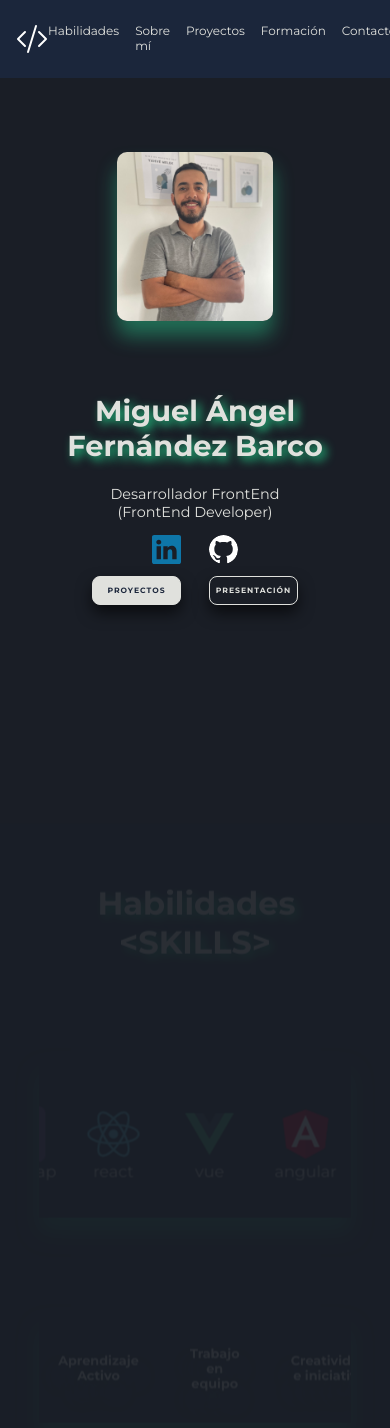
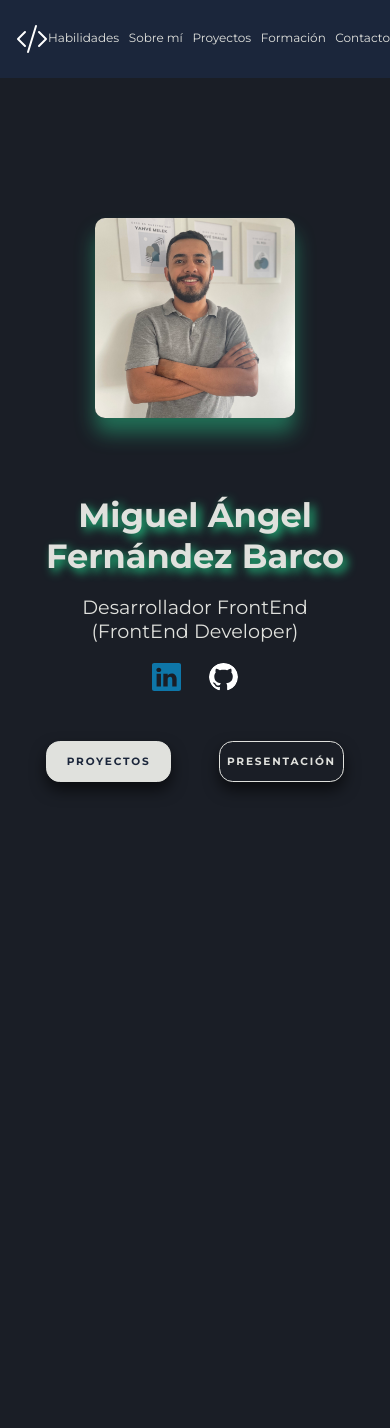
Before and after one commit to miguelfb19/portfolio, a React (Create React App) app: page / in a window 390 px wide. Shown: the top 1428 px of the page. Built offline with nearby package versions, Linux system fonts and the light colour scheme.

Commit message:
responsive design

```diff
--- a/src/assets/css/styles.css
+++ b/src/assets/css/styles.css
@@ -24,7 +24,7 @@
   animation: scroll-reveal linear both;
   -webkit-animation: scroll-reveal linear both;
   animation-timeline: view();
-  animation-range: entry 20% cover 35%;
+  animation-range: entry 30% cover 35%;
   scroll-margin-top: 50vh;
 }
 
@@ -72,12 +72,12 @@ h2 {
   padding: 1em;
   font-size: 0.5em;
   text-transform: uppercase;
-  letter-spacing: 2px;
+  letter-spacing: 2.5px;
   font-weight: 500;
   color: var(--blue1);
   background-color: var(--Gray);
   border: solid 1px var(--Gray);
-  border-radius: 8px;
+  border-radius: 1.3em;
   box-shadow: 0px 8px 15px rgba(0, 0, 0, 0.6);
   transition: all 0.3s ease 0s;
   cursor: pointer;
@@ -94,15 +94,15 @@ h2 {
 }
 
 .btn2 {
-  padding: 1em;
+  padding: 1.3em;
   font-size: 0.5em;
   text-transform: uppercase;
-  letter-spacing: 2px;
+  letter-spacing: 2.5px;
   font-weight: 500;
   color: var(--Gray);
   border: solid 1px var(--Gray);
   background-color: transparent;
-  border-radius: 8px;
+  border-radius: 1.3em;
   box-shadow: 0px 8px 15px rgba(0, 0, 0, 0.6);
   transition: all 0.3s ease 0s;
   cursor: pointer;
@@ -272,31 +272,6 @@ h2 {
   color: var(--textColor);
 }
 
-#email {
-  display: flex;
-  flex-direction: row;
-  justify-content: center;
-}
-
-.copy,
-.send {
-  display: flex;
-  justify-content: center;
-}
-
-.mailButtonIcon:hover {
-  filter: brightness(2);
-}
-
-.buttonsMailContent {
-  display: flex;
-}
-
-.buttonsMailContent a {
-  align-items: center;
-  align-content: center;
-}
-
 #redes {
   display: flex;
   justify-content: center;
@@ -343,15 +318,11 @@ h2 {
 }
 
 .buttons {
-  margin-top: 1em;
-  width: 60%;
-  height: 2em;
+  margin-top: 5em;
+  width: 100%;
   display: flex;
-  justify-content: space-around;
-}
-
-.buttons button {
-  width: 30%;
+  gap: 5em;
+  justify-content: center;
 }
 
 /* ==================================================================== */
@@ -434,7 +405,7 @@ h2 {
   align-items: center;
   list-style-type: none;
   padding: 3em;
-  width: 100%;
+  width: 120%;
 }
 
 .softSkills li {
@@ -447,19 +418,18 @@ h2 {
 /* ==================================================================== */
 
 .aboutMe {
-  height: 70vh;
+  min-height: 100vh;
   width: 65%;
   margin: 0 auto;
   display: flex;
   flex-direction: column;
   justify-content: center;
-  padding: 2em 0 4em 0;
 }
 
 .aboutMe .btn2 {
   margin: 0 auto;
   margin-top: 2em;
-  width: 15%;
+  width: 25%;
 }
 
 /* ==================================================================== */
@@ -495,7 +465,7 @@ h2 {
 }
 
 .card {
-  width: 15em;
+  width: 17em;
   border: solid 2px var(--colorGreen);
   border-radius: 25px;
   box-shadow: 0px 15px 20px rgba(46, 229, 157, 0.4);
@@ -576,7 +546,7 @@ h2 {
   width: 80vw;
   display: flex;
   flex-wrap: wrap;
-  gap: 1em;
+  row-gap: 7em;
   padding: 0;
   align-content: center;
   align-items: center;
@@ -587,8 +557,6 @@ h2 {
 .educationExp .title {
   width: 100vw;
   margin: 0;
-  height: 20%;
-  align-content: center;
 }
 
 .edu,
@@ -599,12 +567,12 @@ h2 {
 .edu {
   color: var(--Gray);
   line-height: 2em;
-  max-height: 40%;
-  overflow-y: auto;
+  max-height:35vh;
+  overflow-y: scroll;
 }
 
 .exp {
-  max-height: 40%;
+  max-height: 35vh;
   overflow-y: auto;
 }
 
@@ -750,13 +718,20 @@ footer {
     }
   }
 
+  .title{
+    font-size: 4em;
+    margin-bottom: 1em;
+  }
+
   .btn2,
   .btn {
-    letter-spacing: 1px;
+    letter-spacing: 1.8px;
+    font-size: 1.1em;
+    padding: 1.2em;
   }
 
   .mainMenu {
-    grid-template-columns: 1fr 2fr;
+    grid-template-columns: 1fr 5fr;
   }
   .mainMenu a {
     font-size: 1.5em;
@@ -767,7 +742,6 @@ footer {
     flex-direction: column-reverse;
     align-items: center;
     justify-content: center;
-    gap: 10em;
   }
 
   .ppalPicture {
@@ -779,16 +753,13 @@ footer {
     margin: 0 auto;
   }
 
+  .initialInfo h3{
+    font-size: 2em;
+  }
+
   .initialInfo .title {
     width: 90%;
-  }
-
-  .textEmail {
-    font-size: 1.5em;
-  }
-
-  .mailButtonIcon {
-    padding: 1em !important;
+    margin-bottom: 0;
   }
 
   .git,
@@ -796,51 +767,73 @@ footer {
     height: 3em;
   }
 
-  .btn,
-  .btn2 {
-    font-size: 0.8em;
-    padding: 1.8em;
+  .softSkills {
+    width: 130%;
+    font-size: 1.3em;
   }
 
-  .skills {
-    height: 80vh;
+  .hardSkills figcaption {
+    font-size: 1.4em;
+}
+
+  .aboutMe p {
+    font-size: 1.7em;
   }
 
-  .softSkills {
-    width: 130%;
+  .aboutMe .btn2{
+    width: 50%;
   }
 
-  .aboutMe p {
+  .projects{
+    gap: 4em;
+  }
+
+  .card p {
+    font-size: 1.2em;
+  }
+
+  .card h4{
     font-size: 1.5em;
   }
 
-  .card p {
-    font-size: 1.15em;
+  .projectsLink a {
+    font-size: 2em;
   }
 
-  .educationExp h2 {
+  .educationExp {
+    min-width: 100vw;
+    max-height: 90vh;
+  }
+
+  .exp h2 {
+    font-size: 1.7em;
+  }
+
+  .exp p{
     font-size: 1.4em;
   }
 
-  .educationExp .title {
-    margin-bottom: 1em;
-  }
-
-  .educationExp {
-    width: 100vw;
-    height: 90vh;
-    gap: 1em;
+  .edu {
+    font-size: 1.4em;
   }
 
   .edu,
   .exp {
-    width: 45vw;
+    width: 47vw;
+  }
+
+  .form *:not(.buttonsContact)  {
+    font-size: 1.3em;
   }
 
   .btnTop {
     font-size: 2.5em;
     width: 2em;
     height: 2em;
+  }
+
+  footer{
+    font-size: 1.7em;
   }
 }
 
@@ -861,11 +854,14 @@ footer {
   }
 
   .mainMenu {
-    grid-template-columns: 1fr 2fr;
-    width: 100%;
+    grid-template-columns: 1fr 15fr;
+  }
+
+  .menuLeft img{
+    margin-left: 1em;
   }
   .mainMenu a {
-    font-size: 1.2em;
+    font-size: 1.3em;
   }
 
   .header {
@@ -873,7 +869,6 @@ footer {
     flex-direction: column-reverse;
     align-items: center;
     justify-content: center;
-    gap: 6em;
   }
 
   .ppalPicture {
@@ -898,8 +893,8 @@ footer {
     width: 18em;
   }
 
-  .educationExp {
-    font-size: 1.2em;
+  .form, .contact .title{
+    max-width: 80%;
   }
 }
 
@@ -914,17 +909,15 @@ footer {
       -webkit-transform: translateX(0);
     }
     to {
-      transform: translateX(-160%);
-      -webkit-transform: translateX(-160%);
+      transform: translateX(-170%);
+      -webkit-transform: translateX(-170%);
     }
   }
 
   .title {
-    font-size: 2em;
+    font-size: 2.5em;
   }
   .mainMenu {
-    grid-template-columns: 1fr 5fr;
-    width: 100%;
     height: 20vw;
   }
   .mainMenu a {
@@ -937,7 +930,7 @@ footer {
   }
 
   .menuRight {
-    gap: 1em;
+    gap: 0.6em;
   }
 
   .header {
@@ -946,17 +939,17 @@ footer {
     align-items: center;
     justify-content: center;
     gap: 5em;
-    height: 70vh;
+    height: 100vh;
     font-size: 0.6em;
   }
 
   .ppalPicture {
-    width: 40vw;
-    height: 20vh;
+    width: 200px;
+    height: 200px;
   }
 
   .header .title {
-    font-size: 3em;
+    font-size: 3.5em;
   }
 
   .aboutMe {
@@ -988,23 +981,28 @@ footer {
     height: 6em;
   }
 
-  figure img {
-    height: 2.5em;
+  .hardSkills figure img {
+    height: 3em;
   }
 
-  figcaption {
+  .hardSkills figcaption {
     font-size: 1em;
   }
 
   .softSkills {
     font-size: 0.8em;
     padding: 1.5em;
-    width: 280%;
+    width: 300%;
   }
 
   .aboutMe p {
     font-size: 1em;
     margin-top: 3em;
+  }
+
+  .aboutMe .btn2{
+    width: 50%;
+    font-size: 0.7em;
   }
 
   .portfolio {
@@ -1025,13 +1023,20 @@ footer {
   }
 
   .educationExp {
-    font-size: 0.7em;
-    align-content: flex-start;
-    height: 60vh;
+    font-size: 0.6em;
+    max-height: 60vh;
+  }
+
+  .educationExp .title{
+    font-size: 4em;
   }
 
   footer {
-    font-size: 0.8em;
+    font-size: 0.9em;
+  }
+
+  .form{
+    font-size: 0.6em;
   }
 
   .btnTop {
```
